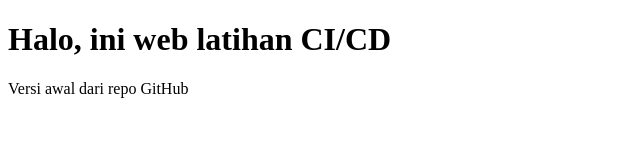
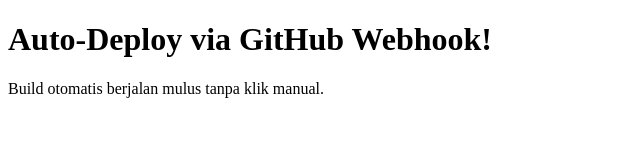
Before and after one commit to ahmad-muhajir-sketch/latihan-cicd, a plain HTML site: page public/index.html in a window 1280 px wide. Shown: the whole page, without its empty margins (0-640 px from the left). Drawn offline with Linux system fonts and the light colour scheme.

Commit message:
Uji auto deploy sukses

```diff
--- a/public/index.html
+++ b/public/index.html
@@ -1,10 +1,10 @@
 <!DOCTYPE html>
 <html>
 <head>
- <title>Latihan CI/CD</title>
+ <title>CI/CD Berhasil</title>
 </head>
 <body>
- <h1>Halo, ini web latihan CI/CD</h1>
- <p>Versi awal dari repo GitHub</p>
+ <h1>Auto-Deploy via GitHub Webhook!</h1>
+ <p>Build otomatis berjalan mulus tanpa klik manual.</p>
 </body>
 </html>
```
